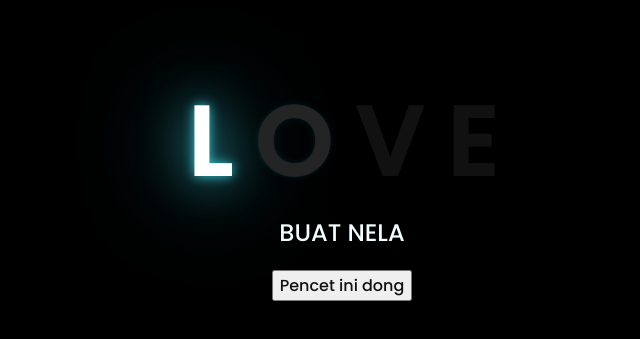
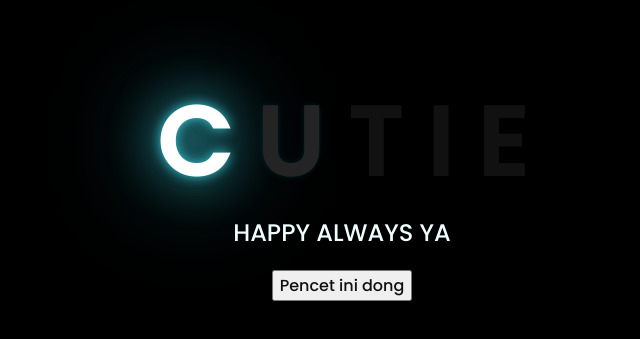
Before and after one commit to Peyy-rzival/GIFT, a plain HTML site: page index.html in a window 1280 px wide. Shown: the part 223-562 px from the top of the page, without its empty margins (306-946 px from the left). Drawn offline with Linux system fonts and the light colour scheme.

Commit message:
Update index.html

```diff
--- a/index.html
+++ b/index.html
@@ -11,15 +11,16 @@
 <body>
     <div class="greetings">
     <!-- silahkan menambah kata sesuai keinginan dengan <span>text...</span -->
-        <span>L</span>
-        <span>O</span>
-        <span>V</span>
+        <span>C</span>
+        <span>U</span>
+        <span>T</span>
+		<span>I</span>
 		<span>E</span>
 
     </div>
 
     <div class="description">
-        <span>BUAT NELA</span>
+        <span>HAPPY ALWAYS YA</span>
     </div>
     <div class="button">
         <button>
```
